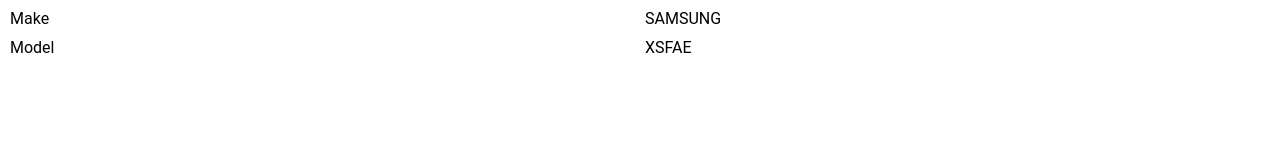
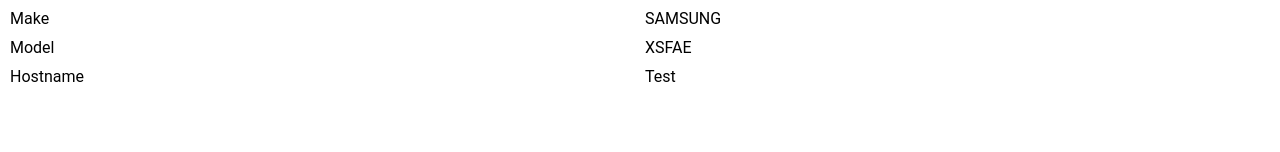
Before and after one commit to shannonlal/device-monitor, a React (Create React App) app: page / in a window 1280 px wide. Shown: the part 144-296 px from the top of the page. Built offline with nearby package versions, Linux system fonts and the light colour scheme.

Commit message:
Enable basic data

```diff
--- a/capacitor.config.json
+++ b/capacitor.config.json
@@ -9,5 +9,9 @@
       "launchShowDuration": 0
     }
   },
-  "cordova": {}
+  "cordova": {},
+  "server": {
+    "url": "http://192.168.0.191:8101",
+    "cleartext": true
+  }
 }
--- a/package.json
+++ b/package.json
@@ -3,7 +3,9 @@
   "version": "0.0.1",
   "private": true,
   "dependencies": {
+    "@capacitor/android": "^2.1.2",
     "@capacitor/core": "2.1.2",
+    "@capacitor/ios": "^2.1.2",
     "@ionic/react": "^5.0.7",
     "@ionic/react-router": "^5.0.7",
     "@testing-library/jest-dom": "^4.2.4",
--- a/src/features/device-summary/sample-data.tsx
+++ b/src/features/device-summary/sample-data.tsx
@@ -21,6 +21,10 @@
             label: 'Model',
             value: 'XSFAE',
         },
+        {
+            label: 'Hostname',
+            value: 'Test',
+        },
     ];
 };
 
```
Also changed, not shown: 2 other files (tests, documents, lock files or other folders).
